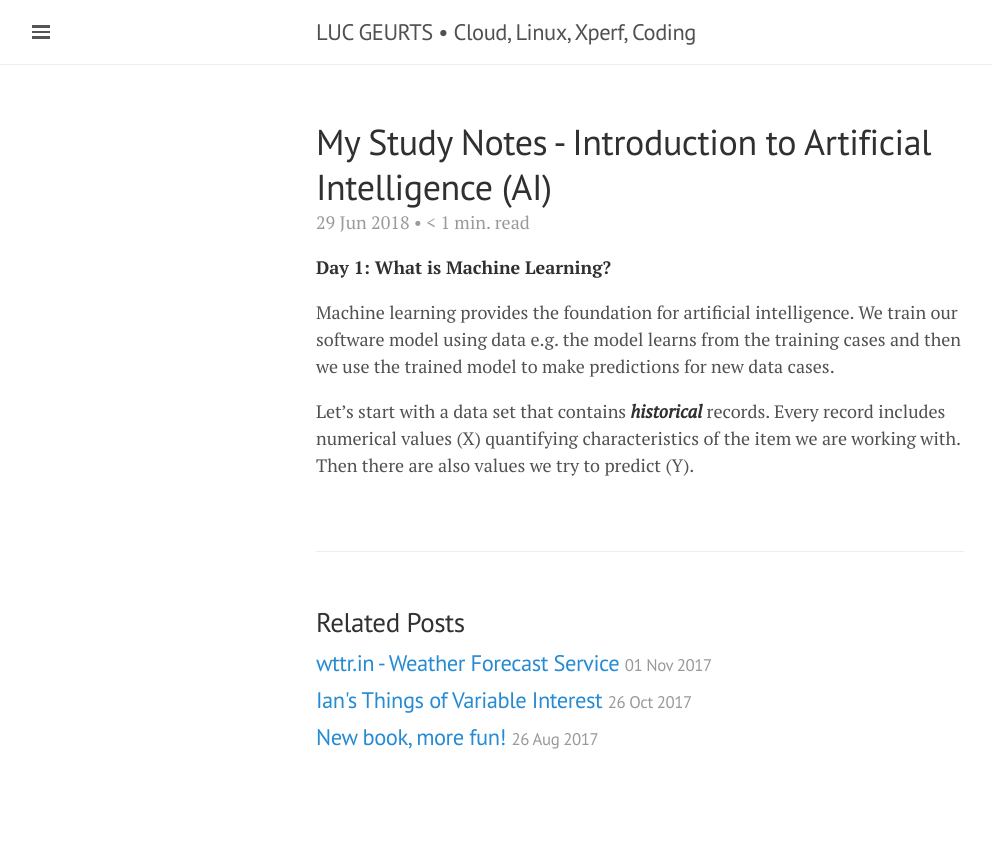
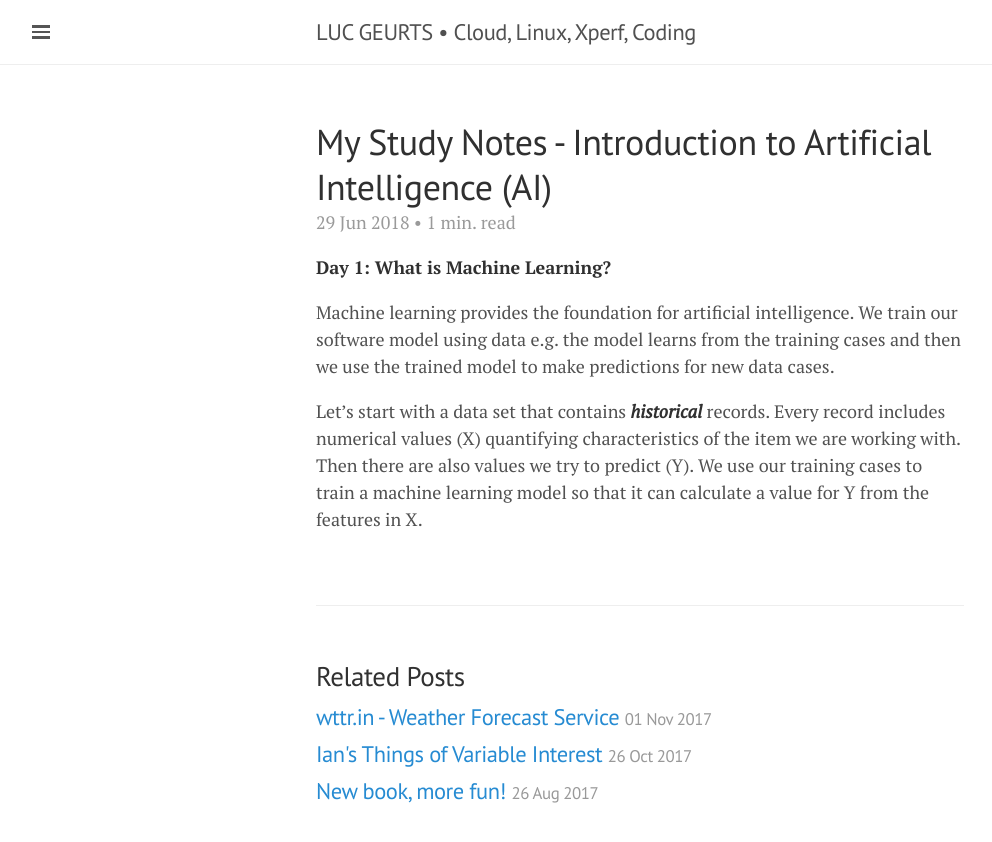
Before and after one commit to lgeurts/lgeurts.github.io, a Jekyll site: the page built from _posts/2018-06-29-introduction-to-artificial-intelligence.md, in a window 1280 px wide. Shown: the top 842 px of the page, without its empty margins (0-992 px from the left). Built offline with Jekyll 4.4.1, drawn with Linux system fonts in a browser that asks for light colours; nearby versions of some CDN libraries; comment, search, counter and statistics services are not loaded.

Commit message:
Update 2018-06-29-introduction-to-artificial-intelligence.md

```diff
--- a/_posts/2018-06-29-introduction-to-artificial-intelligence.md
+++ b/_posts/2018-06-29-introduction-to-artificial-intelligence.md
@@ -12,4 +12,4 @@
 Machine learning provides the foundation for artificial intelligence. We train our software model using data e.g. the model learns from the training cases and then we use the trained model to make predictions for new data cases.
 
 Let's start with a data set that contains ***historical*** records. Every record includes numerical values (X) quantifying characteristics of the item we are working with.
-Then there are also values we try to predict (Y).
+Then there are also values we try to predict (Y). We use our training cases to train a machine learning model so that it can calculate a value for Y from the features in X.
```
